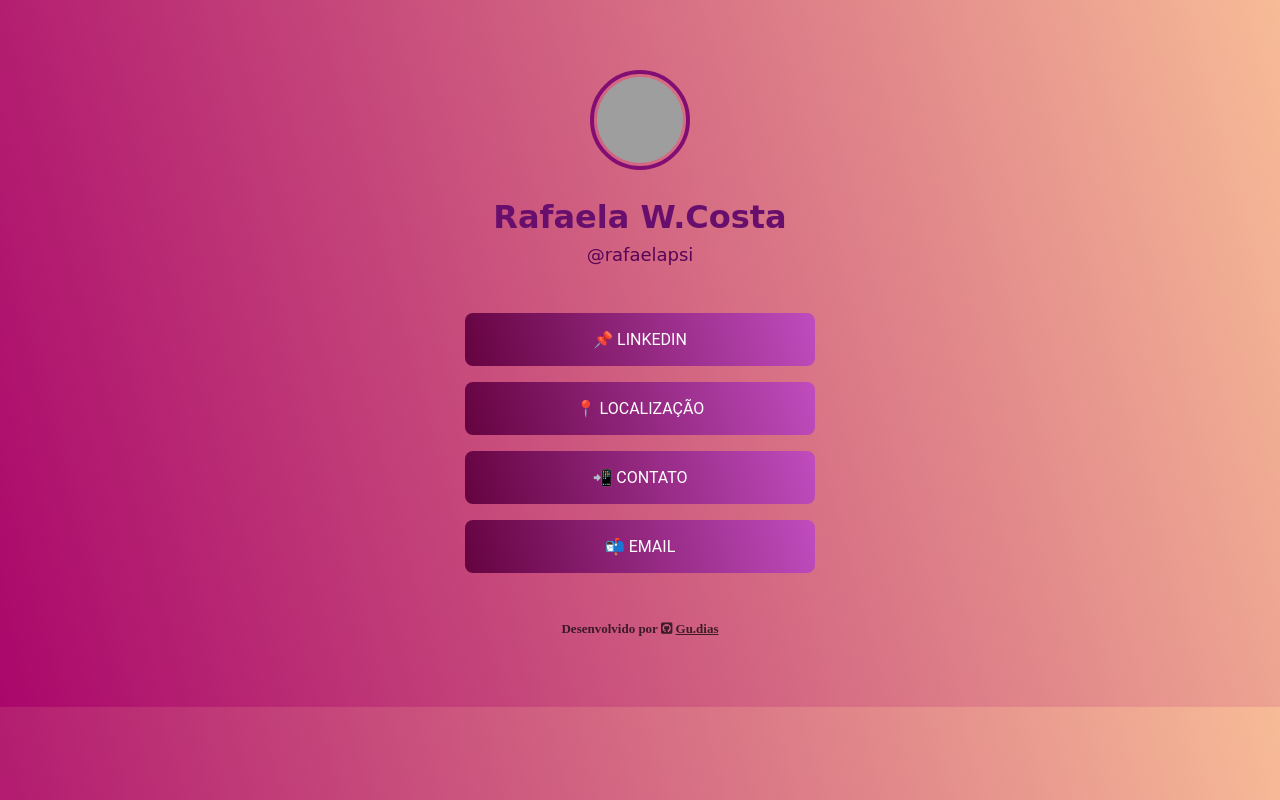
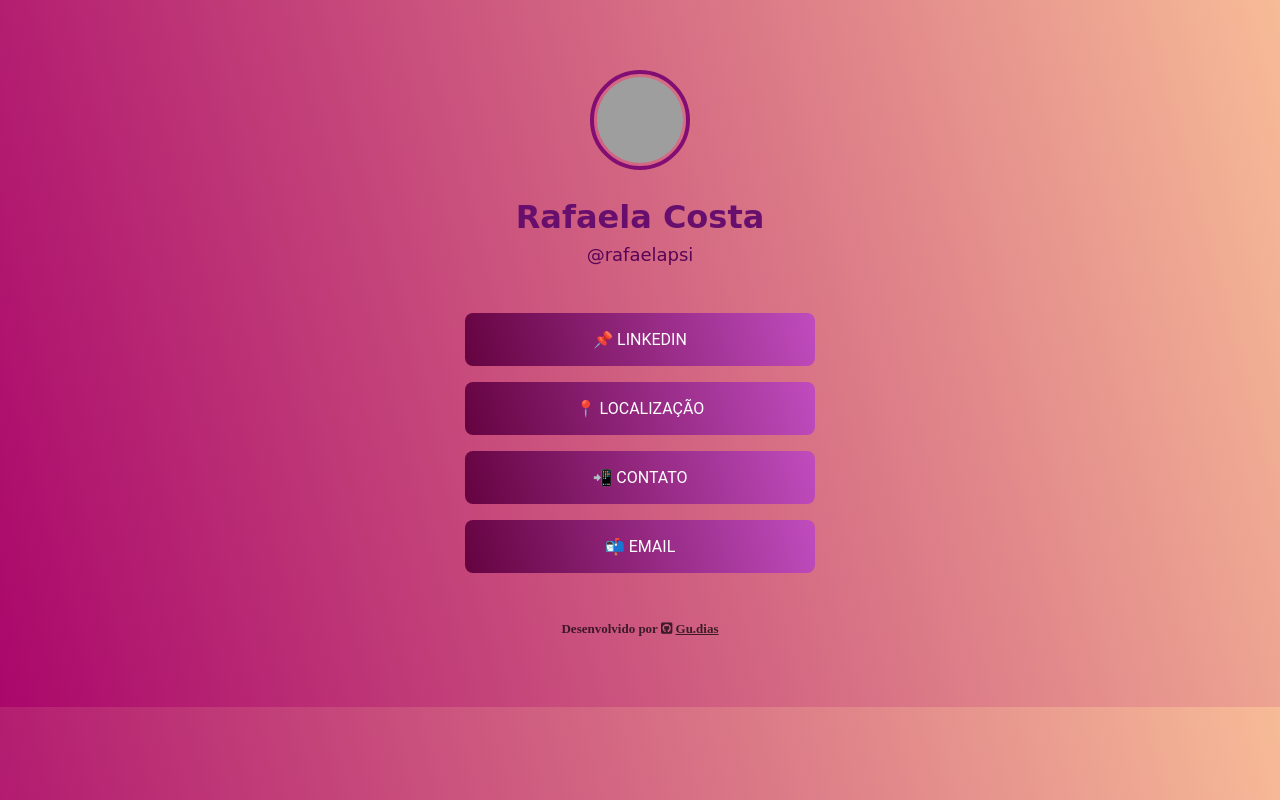
Before and after one commit to gustavo-eng/EXPLORER2.0, a plain HTML site: page index.html in a window 1280 px wide. Drawn offline with Linux system fonts and the light colour scheme; grey boxes are pictures that could not be loaded.

Commit message:
alterei formatação do nome

```diff
--- a/index.html
+++ b/index.html
@@ -18,7 +18,7 @@
   <div class="container">
 
         <img src="https://media-exp2.licdn.com/dms/image/C4E03AQEYNF-7IaF92A/profile-displayphoto-shrink_800_800/0/1649966006796?e=1662595200&v=beta&t=rAiM7rpZF6selhA1Oa3IUeL9tXiVFx3wrDW7O7vfZPI"  alt="perfil linkedin " class="avatar">
-        <h1>Rafaela W.Costa</h1>
+        <h1>Rafaela Costa</h1>
         <p class="username">@rafaelapsi</p>
 
         <ul>
```
